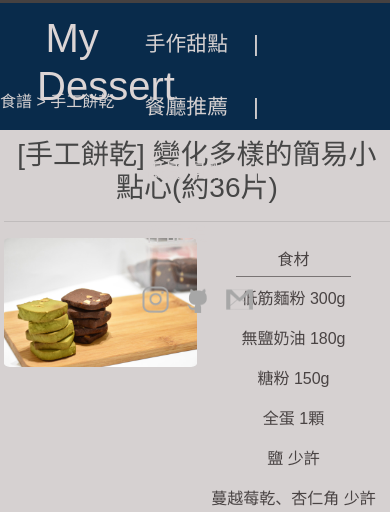
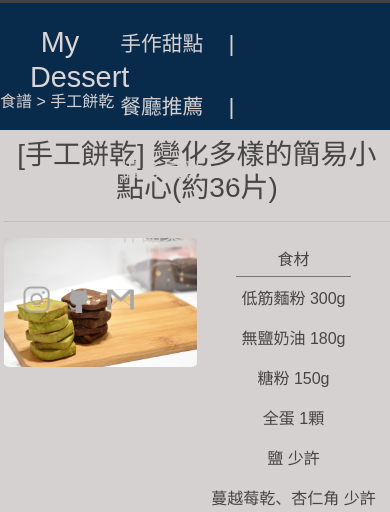
Before and after one commit to s60127h/dessert, a PHP site: page /cookie.php in a window 390 px wide. Shown: the top 512 px of the page. Run offline with PHP 8.4, Linux system fonts and the light colour scheme; some libraries are stand-ins or nearby versions.

Commit message:
RWD 1024px navbar

```diff
--- a/css/style.css
+++ b/css/style.css
@@ -29,8 +29,8 @@
 
 .menu-logo{
 	margin-right: 5%;
-	margin-left: 5%;
-    width: 20%;
+    margin-left: 5%;
+    width: 15%;
     float: left;
     color: #dcd5d5;
 }
@@ -47,8 +47,8 @@
 }
 
 .menu-logo h1{
-	margin: 0px;
-	margin-top: 11px;
+    margin-top: 22px;
+    font-size: 180%;
 	text-align: center;
 	font-weight: normal;
 }
@@ -57,6 +57,8 @@
     margin-top: 10px;
     font-size: 130%;
     float: left;
+    margin-left: 5.5%;
+	width: 55%;
 }
 
 .nav-menu ul{
@@ -92,8 +94,6 @@
 
 .nav-contact {
     margin-top: 27px;
-    margin-right: 5%;
-	margin-left: 7%;
     float: right;
 }
 
@@ -111,6 +111,23 @@
 .nav-contact img{
 	width: 27px;
 	margin-right: 10px;
+}
+
+@media screen and (max-width: 1024px){
+
+    .menu-logo{
+        margin-left: 3%;
+        width:17%;
+    }
+
+    .nav-menu{
+        margin-left: -2%;
+        width: 60%;
+    }
+
+    .nav-contact{
+        margin-left: 1%;
+    }
 }
 
 .index-body{
--- a/nav.php
+++ b/nav.php
@@ -1,8 +1,8 @@
     <div class="menu-container wow slideInDown fixed-top">
-      <div class="menu-logo clear">
+      <nav class="nav clear">
+      <div class="menu-logo">
         <h1><a href="index.php">My Dessert</a></h1>
       </div><!-- menu-logo -->
-      <nav class="nav">
         <div class="nav-menu">
           <ul class="clear">
             <li><a href="dessert.php">手作甜點</a></li>
```
